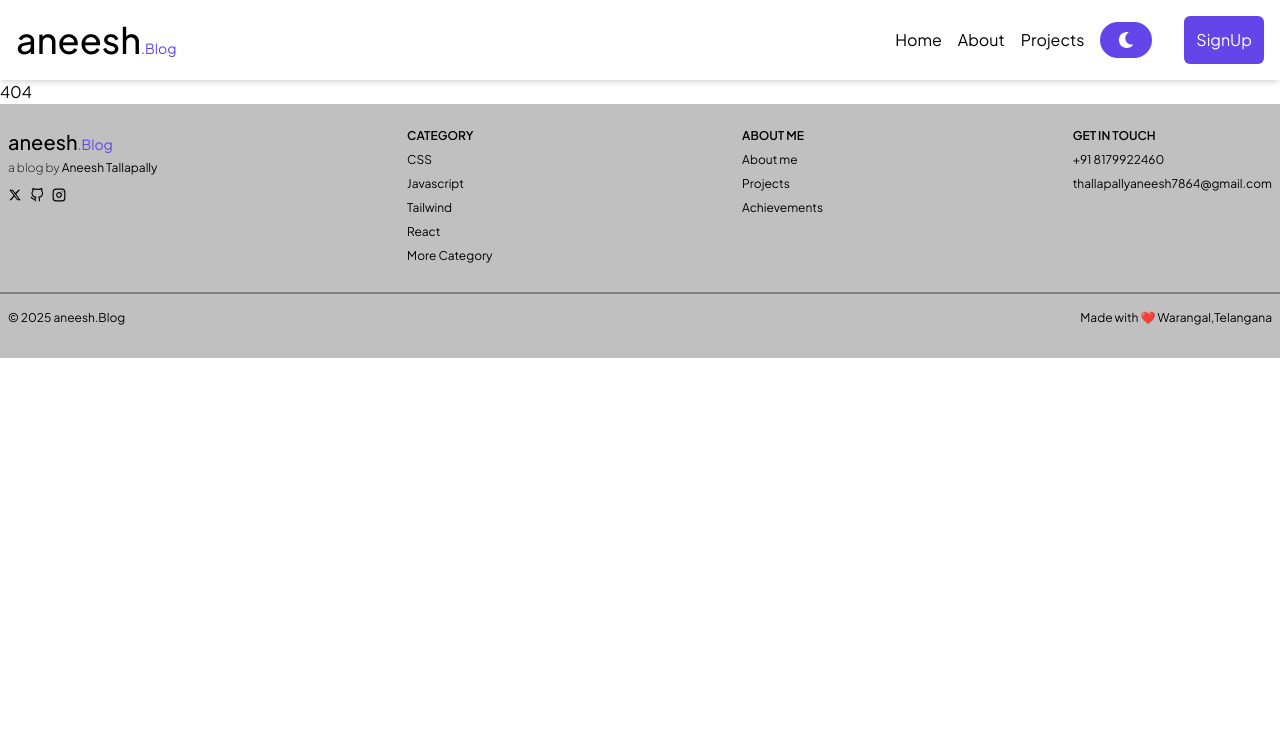
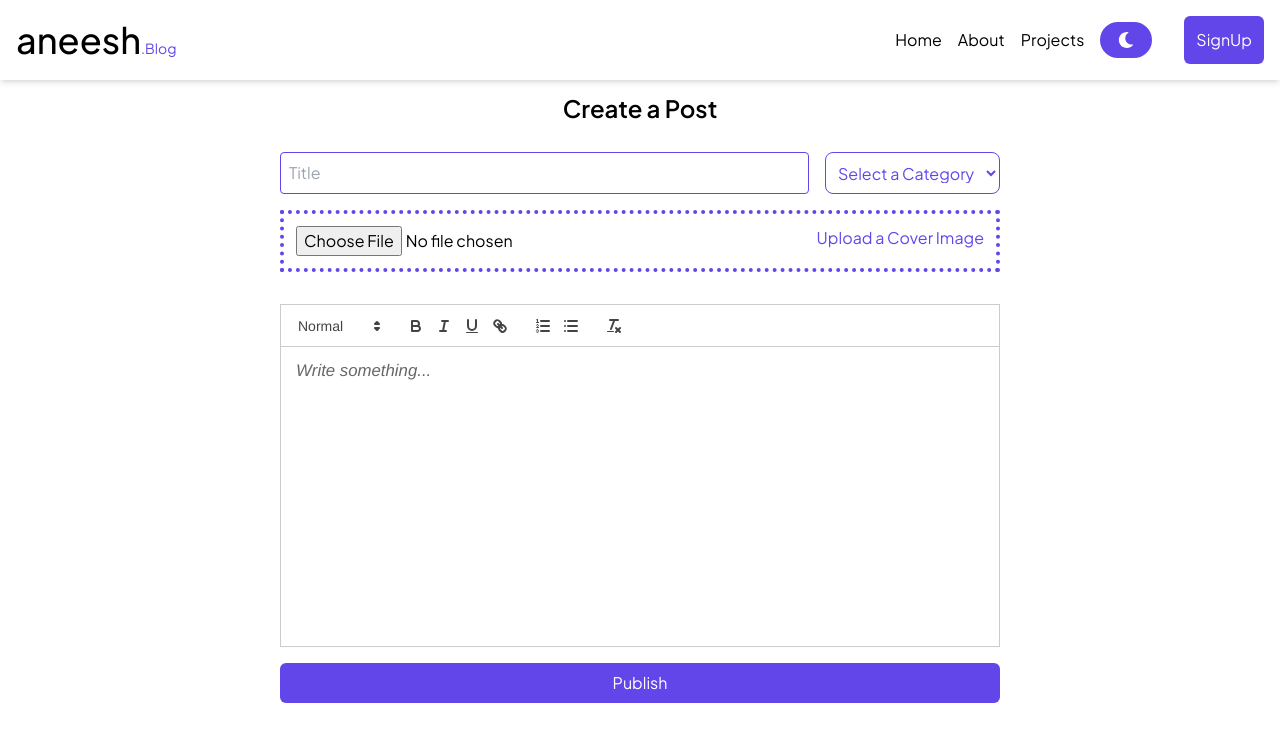
Before and after one commit to TallapallyAneesh/mern-auth, a React (Vite) app in the folder client/: page /create-post in a window 1280 px wide. Shown: the top 742 px of the page. Built offline with nearby package versions, Linux system fonts and the light colour scheme; no server answers.

Commit message:
add create a post ui

```diff
--- a/client/package.json
+++ b/client/package.json
@@ -16,6 +16,7 @@
     "react": "^18.3.1",
     "react-dom": "^18.3.1",
     "react-icons": "^5.4.0",
+    "react-quill": "^2.0.0",
     "react-redux": "^9.2.0",
     "react-router-dom": "^7.1.1",
     "react-toastify": "^11.0.3",
--- a/client/src/App.jsx
+++ b/client/src/App.jsx
@@ -15,6 +15,8 @@ import Footer from "./components/Footer";
 import PrivateRoute from "./components/PrivateRoute";
 import Home2 from "./pages/Home2";
 import DashProfile from "./components/DashProfile";
+import CreatePost from "./components/CreatePost";
+import AdminPrivateRoute from "./components/AdminPrivateRoute";
 function App() {
   return (
     <div className="App ">
@@ -32,13 +34,15 @@ function App() {
 <Route element={<PrivateRoute />}>
 <Route path={"/dashboard"} element={<Dashboard />} />
 </Route>
+<Route  element={<AdminPrivateRoute />} />
+<Route path={"/create-post"} element = {<CreatePost />}/>
           <Route path={"/about"} element={<About />} />
            <Route path={"/profile"} element={<DashProfile />} />
           <Route path={"/reset-password"} element={<ResetPassword />} />
           <Route path="*" element={<div>404</div>} />
 
         </Routes>
-    <Footer />
+    {/* <Footer /> */}
       </BrowserRouter>
     </div>
   );
--- /dev/null
+++ b/client/src/components/AdminPrivateRoute.jsx
@@ -0,0 +1,10 @@
+import { useSelector } from "react-redux"
+import { Outlet } from "react-router-dom"
+import { Navigate } from "react-router-dom"
+function AdminPrivateRoute() {
+
+    const currentUser = useSelector((state)=>state.user.currentUser)
+    return currentUser.user.isAdmin?<Outlet />:<Navigate to="/signin" />
+}
+
+export default AdminPrivateRoute
--- /dev/null
+++ b/client/src/components/CreatePost.jsx
@@ -0,0 +1,45 @@
+import ReactQuill from 'react-quill';
+import 'react-quill/dist/quill.snow.css';
+
+function CreatePost() {
+    return (
+        <div className="p-3 max-w-3xl min-h-screen mx-auto overflow-hidden">
+            <h1 className="text-center text-2xl font-semibold">Create a Post</h1>
+            <form className="flex flex-col gap-4  p-3 max-h-screen ">
+                <div className="flex flex-col gap-4 sm:flex-row justify-between mt-4">
+                    <input
+                        type="text"
+                        placeholder="Title "
+                        required
+                        id="title"
+                        className="p-2 rounded bg-transparent border border-[#6246EA] flex-1"
+                    />
+                    <select
+                        className="bg-transparent border border-[#6246EA] rounded-lg p-2 text-[#6246EA]"
+                        name="type"
+                        id="type"
+                    >
+                        <option value="none">Select a Category</option>
+                        <option value="javascript">Javascript</option>
+                        <option value="react">React</option>
+                        <option value="node">Node</option>
+                        <option value="express">Express</option>
+                    </select>
+                </div>
+                <div className="flex flex-col sm:flex-row gap-2 items-start justify-between border-4 border-[#6246EA] border-dotted p-3 w-full">
+                    <input type="file" accept="image/*" className="flex-grow" />
+                    <span className="text-[#6246EA] flex-shrink-0 mt-2 sm:mt-0">Upload a Cover Image</span>
+                </div>
+                <div className=''>  <ReactQuill
+                    theme="snow"
+                    placeholder="Write something..."
+                    className="mt-4"
+                    /></div>
+
+                  <button className='bg-[#6246EA] text-center text-white p-2 rounded-md'>Publish</button>
+            </form>
+        </div>
+    );
+}
+
+export default CreatePost;
--- a/client/src/components/DashProfile.jsx
+++ b/client/src/components/DashProfile.jsx
@@ -15,7 +15,7 @@ function DashProfile() {
     const [imageURL, setImageURL] = useState(null);
     const dispatch = useDispatch();
     const navigate = useNavigate();
-
+console.log(currentUser.user.isAdmin);
     function handleChange(e) {
         if (e.target.id === "username") {
             setUsername(e.target.value);
@@ -69,7 +69,7 @@ function DashProfile() {
     }
 
     return (
-        <div className="flex flex-col gap-3 items-center mx-auto h-screen mt-10 w-3/6">
+        <div className="flex flex-col gap-3 items-center mx-auto h-screen mt-10 w-3/6 ">
             <h1 className="text-3xl">Profile</h1>
             <form className="flex flex-col p-2 w-10/12 gap-6" onSubmit={handleSubmit}>
                 <input type="file" accept="image/*" onChange={handleImage} ref={filePicker} hidden />
@@ -81,6 +81,7 @@ function DashProfile() {
                 <input id="password" type="password" placeholder="password" className="p-3 outline-none border-2 rounded-md border-[#6246EA] text-[#6246EA]" onChange={handleChange} value={password} />
                 <button className="bg-[#6246EA] text-white text-center p-2">Update</button>
             </form>
+        {currentUser.user.isAdmin&&<button onClick={()=>navigate('/create-post')}>Create post</button>}
             <div className="text-red-600 flex p-2 justify-between w-10/12">
                 <span>Delete Account</span>
                 <button onClick={handleSignout}>Sign Out</button>
--- a/client/src/index.css
+++ b/client/src/index.css
@@ -91,3 +91,23 @@ table {
   border-collapse: collapse;
   border-spacing: 0;
 }
+
+.ql-container {
+  height: auto;
+  min-height:200px;
+
+
+}
+.ql-editor {
+font-size: 1.05rem;
+;
+}
+@media (min-width: 640px) {
+  .ql-container {
+    height: auto;
+    min-height:300px;
+  }
+  .ql-editor {
+    font-size: 1.05rem;
+  }
+}
```
Also changed, not shown: 1 other file (tests, documents, lock files or other folders).
